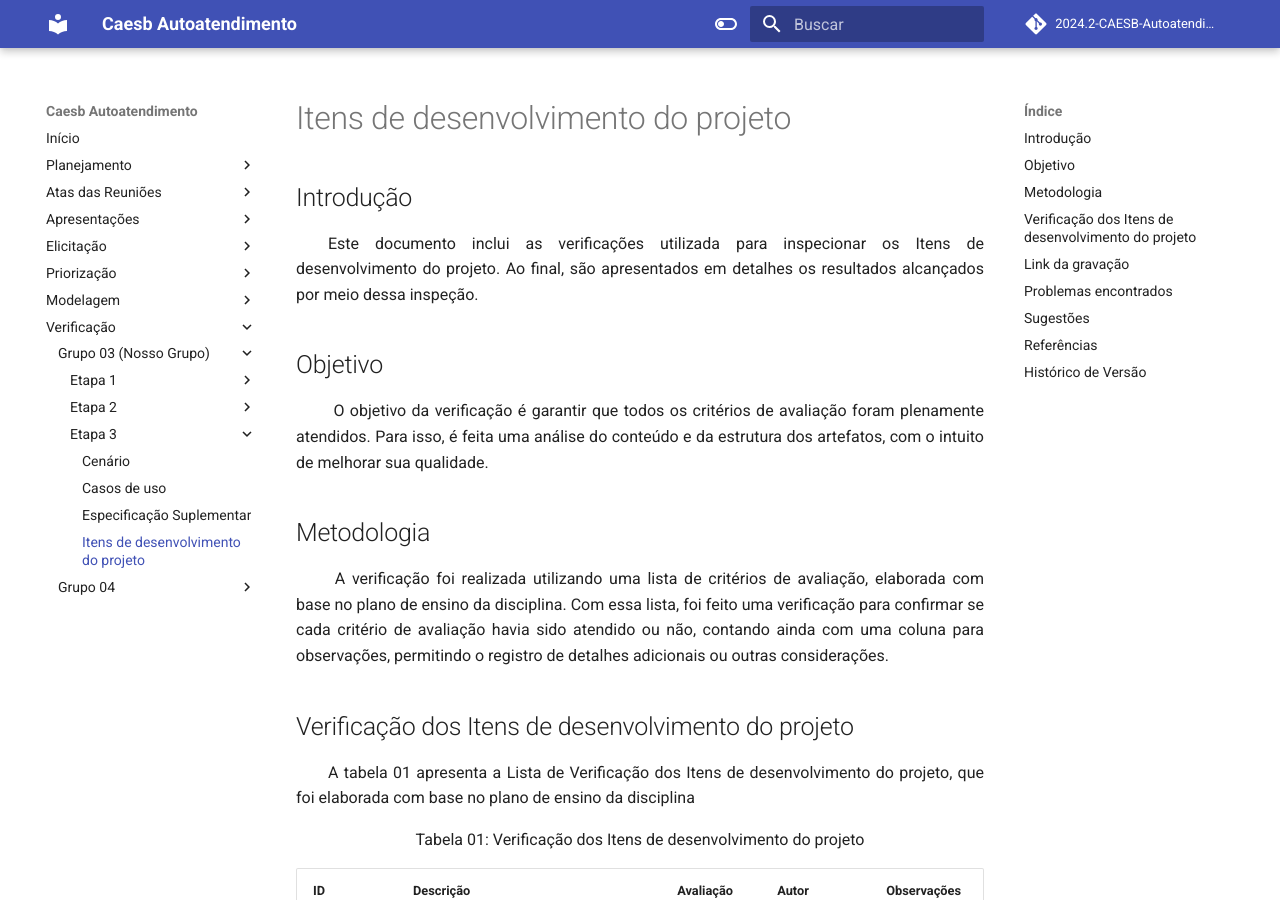
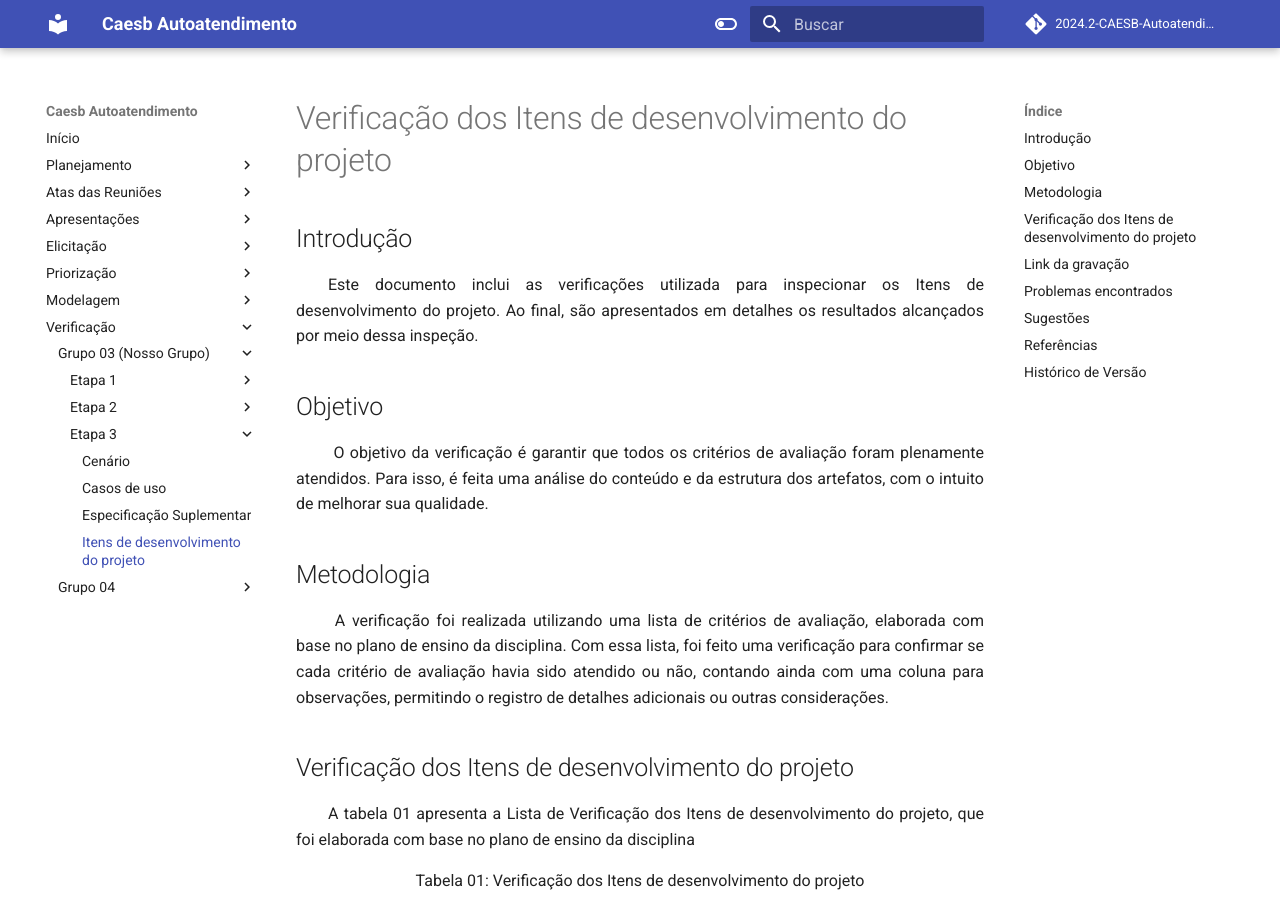
Before and after one commit to Requisitos-de-Software/2024.2-CAESB-Autoatendimento, an MkDocs documentation site: the page built from docs/planejamento/verificacao/itens_dev_proj3.md, in a window 1280 px wide and 900 px high. Built offline with MkDocs 1.6.1 and Material for MkDocs 9.7.7, drawn with Linux system fonts in a browser that asks for light colours; comment, search, counter and statistics services are not loaded.

Commit message:
arruma titulo

```diff
--- a/docs/planejamento/verificacao/itens_dev_proj3.md
+++ b/docs/planejamento/verificacao/itens_dev_proj3.md
@@ -1,4 +1,4 @@
-# Itens de desenvolvimento do projeto
+# Verificação dos Itens de desenvolvimento do projeto
 
 ## Introdução
 <p align="justify">
```
